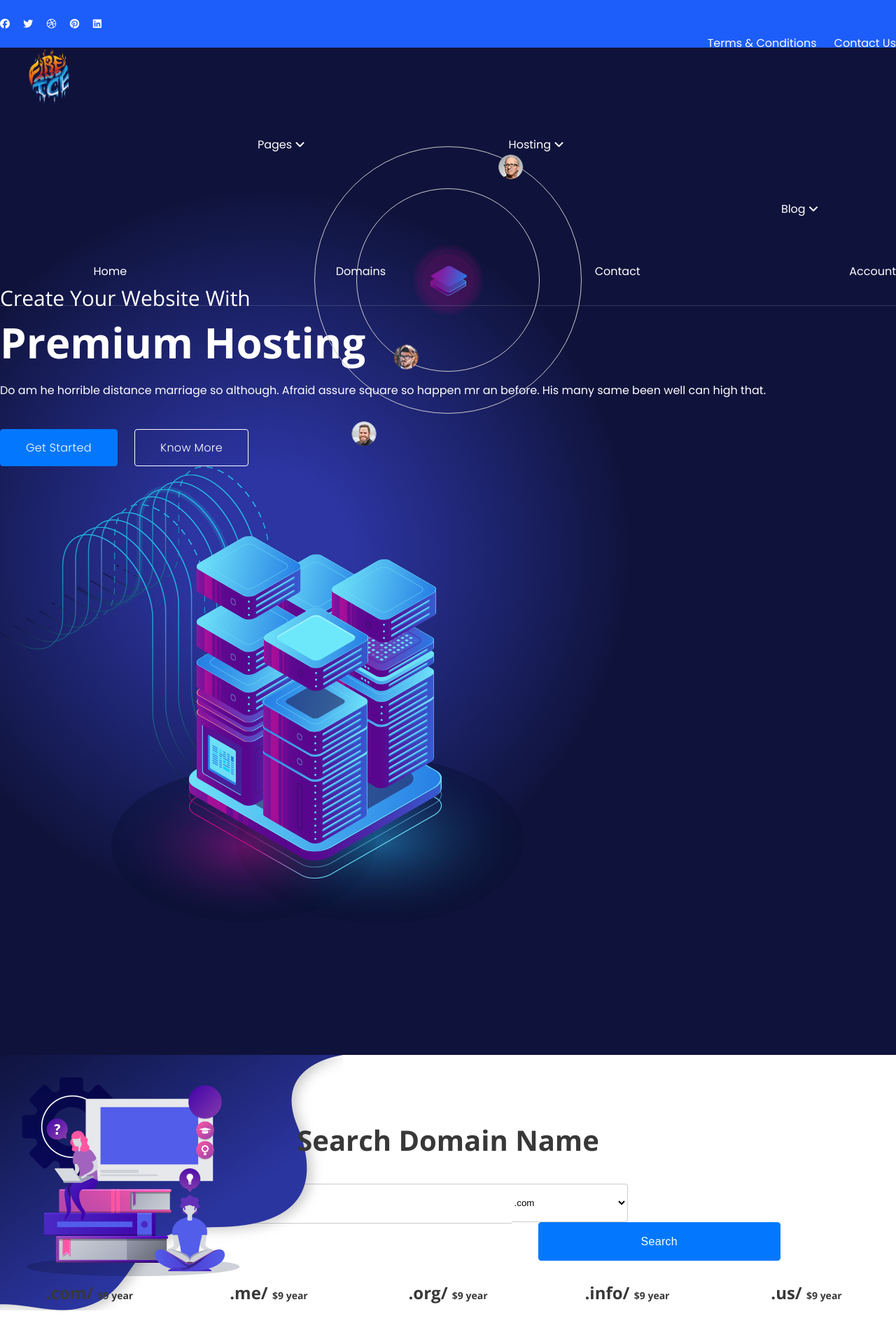
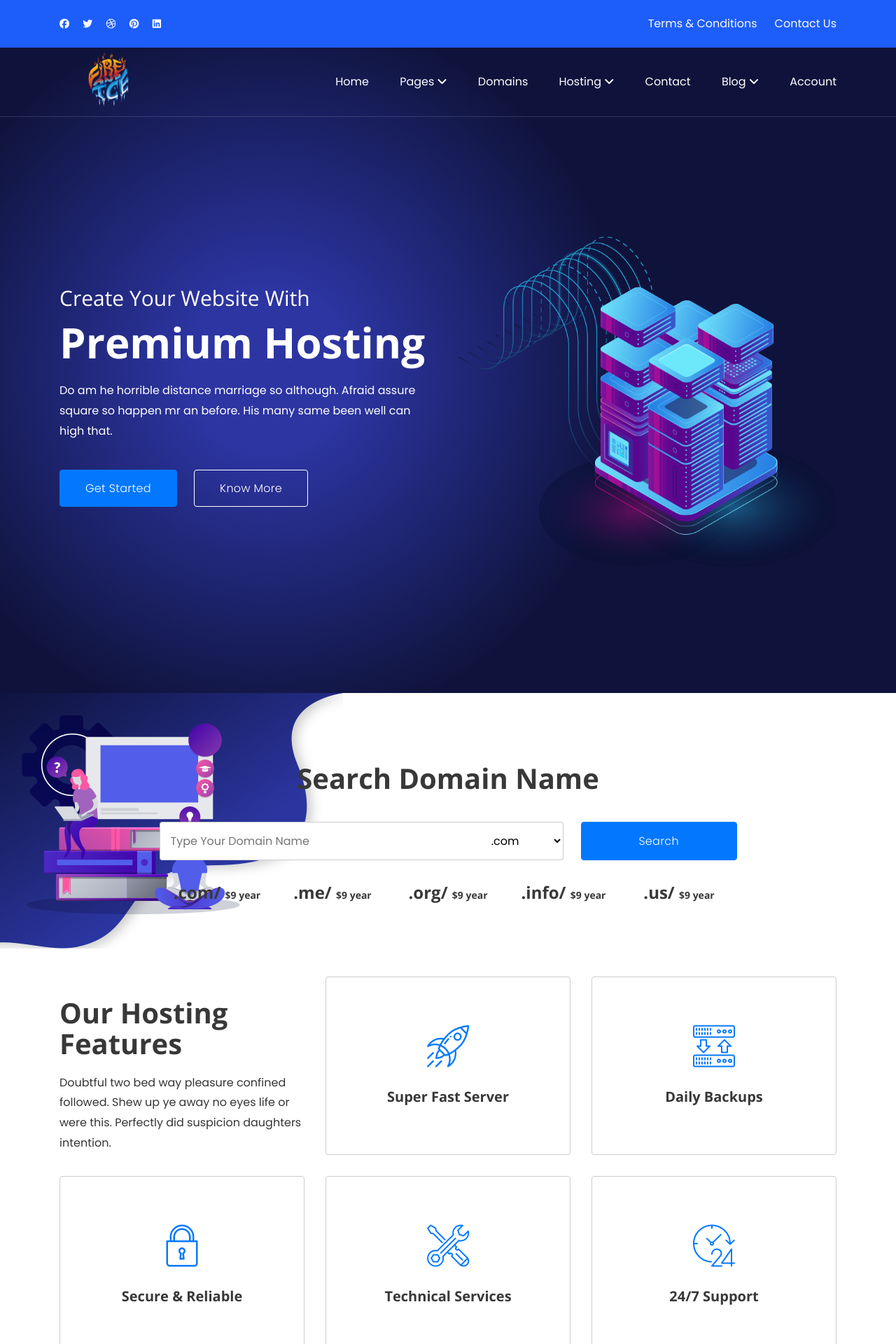
Before and after one commit to FIH-Official/fireandicehosting.com, a PHP site: page /index.php in a window 1280 px wide. Shown: the top 1920 px of the page at 70% size. Run offline with PHP 8.4, Linux system fonts and the light colour scheme; some libraries are stand-ins or nearby versions; some web fonts are replaced.

Commit message:
Update header.php

```diff
--- a/php_include/header.php
+++ b/php_include/header.php
@@ -35,9 +35,9 @@
 	<title>Fire & Ice Hosting&trade;</title>
 
 	<!-- Bootstrap -->
-	<!-- <link href="assets/css/bootstrap.min.css" rel="stylesheet">
-	<link rel="stylesheet" href="./assets/css/fontawesome.css"> -->
-	<link href="assets/css/font-awesome.min.css" rel="stylesheet">
+	<link href="assets/css/bootstrap.min.css" rel="stylesheet">
+	<!-- <link rel="stylesheet" href="./assets/css/fontawesome.css"> -->
+	<!-- <link href="assets/css/font-awesome.min.css" rel="stylesheet"> -->
 	<link href="assets/css/magnific-popup.css" rel="stylesheet">
 	<script src="https://kit.fontawesome.com/705de00ff8.js"></script>
 	<link href="assets/css/animate.css" rel="stylesheet">
```
